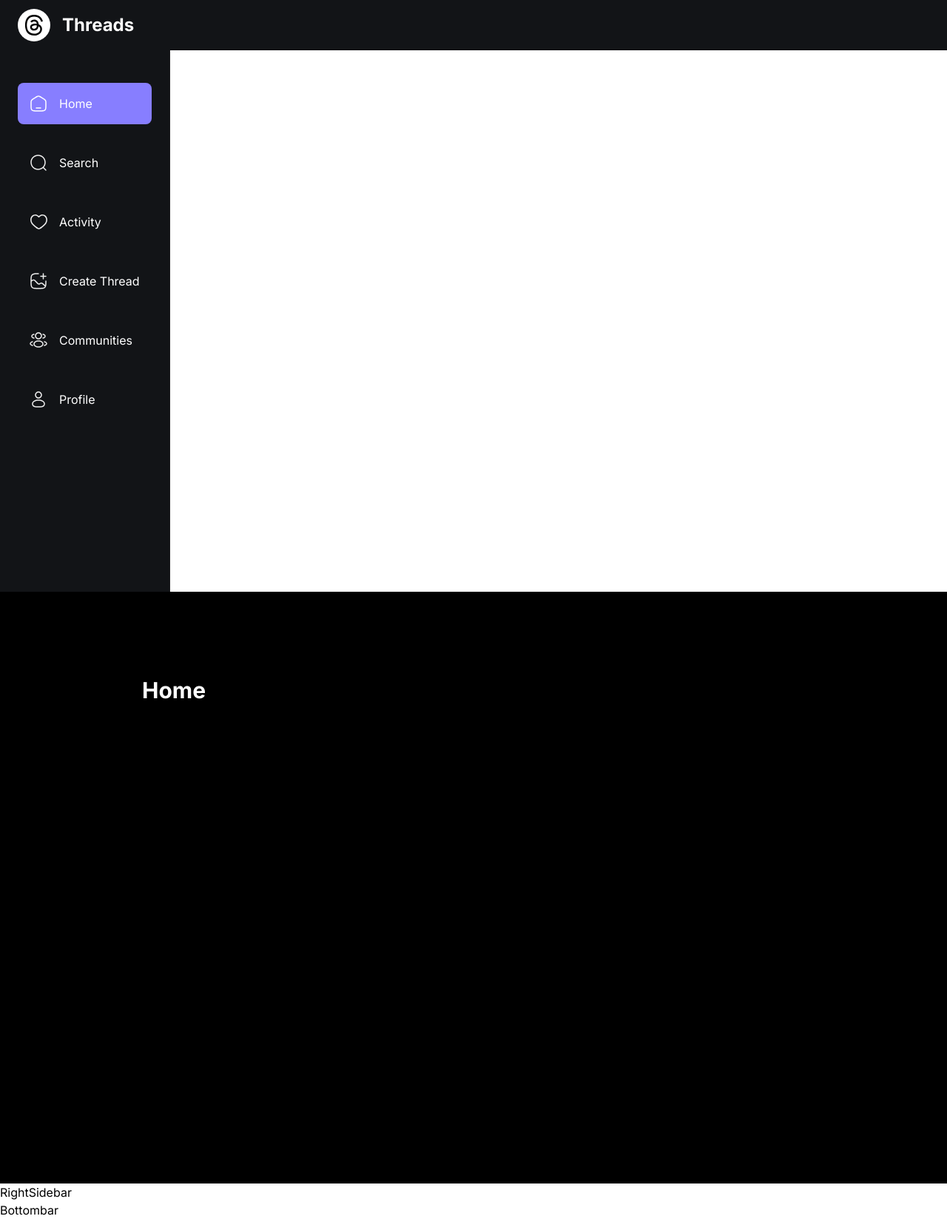
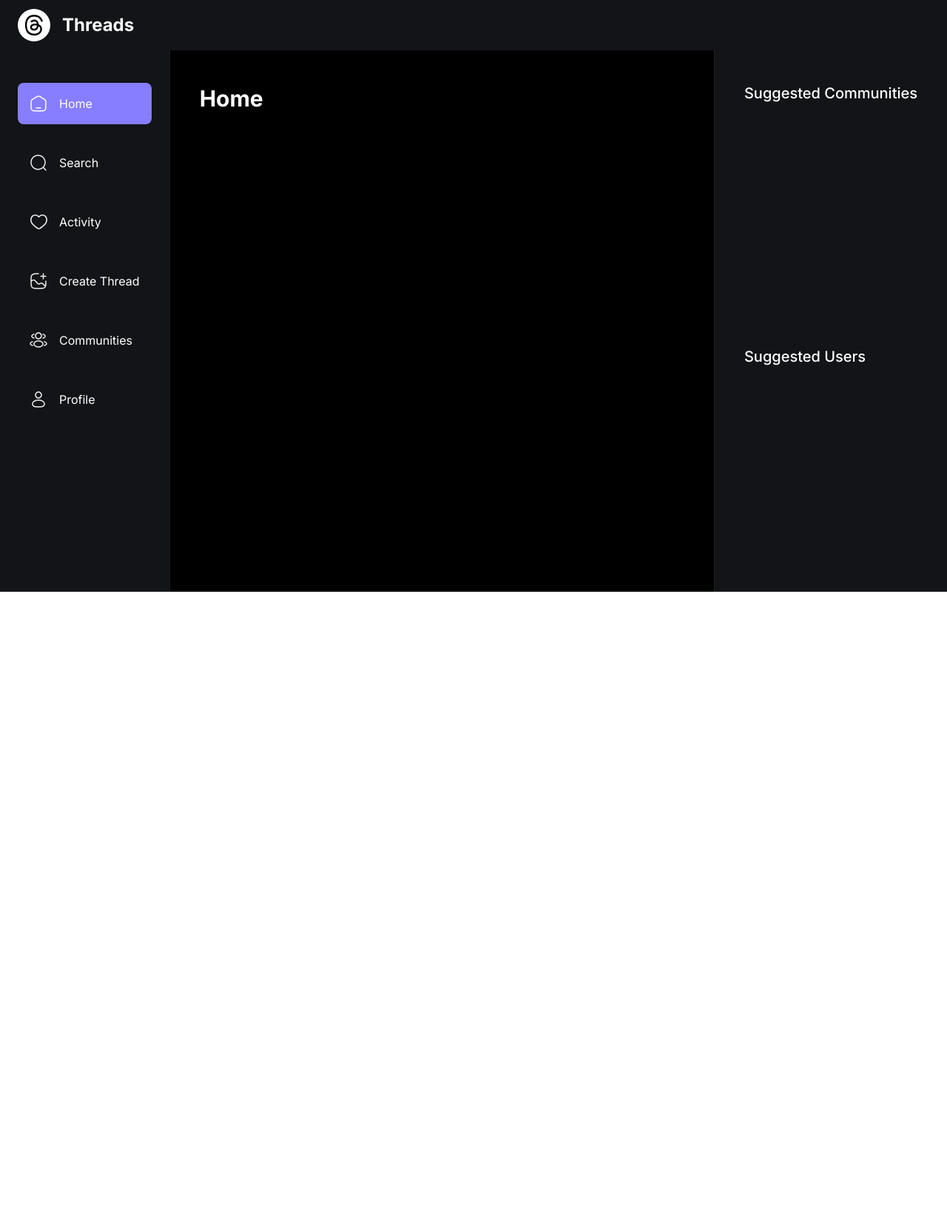
Before and after one commit to ad-bak/threads, a Next.js app: page / in a window 1280 px wide. Shown: the whole page at 74% size. After the commit the page ends 800 px from the top, so only its background shows below. Built offline with nearby package versions, Linux system fonts and the light colour scheme; no server answers.

Commit message:
clerk is f-n amazing

```diff
--- a/app/(auth)/onboarding/page.tsx
+++ b/app/(auth)/onboarding/page.tsx
@@ -5,3 +5,5 @@
     </main>
   );
 }
+
+export default Page;
--- a/app/(root)/layout.tsx
+++ b/app/(root)/layout.tsx
@@ -1,3 +1,4 @@
+import { shadesOfPurple } from "@clerk/themes";
 import "../globals.css";
 import { Inter } from "next/font/google";
 import { ClerkProvider } from "@clerk/nextjs";
@@ -24,7 +25,7 @@
       <html lang="en">
         <body className={inter.className}>
           <Topbar />
-          <main>
+          <main className="flex flex-row">
             <LeftSidebar />
             <section className="main-container">
               <div className="w-full max-w-4xl">{children}</div>
--- a/components/shared/Bottombar.tsx
+++ b/components/shared/Bottombar.tsx
@@ -1,5 +1,42 @@
+"use client";
+
+import { usePathname } from "next/navigation";
+
+import { sidebarLinks } from "@/constants";
+import Image from "next/image";
+import Link from "next/link";
+
 function Bottombar() {
-  return <h1>Bottombar</h1>;
+  const pathname = usePathname();
+  return (
+    <section className="bottombar">
+      <div className="bottombar_container">
+        {sidebarLinks.map((link) => {
+          const isActive =
+            (pathname.includes(link.route) && link.route.length > 1) ||
+            pathname === link.route;
+          return (
+            <Link
+              href={link.route}
+              key={link.label}
+              className={`bottombar_link ${isActive && "bg-primary-500"}`}
+            >
+              <Image
+                src={link.imgURL}
+                alt="link.label"
+                width={24}
+                height={24}
+                className="object-contain"
+              />
+              <p className="text-subtle-medium text-light-1 max-sm:hidden">
+                {link.label.split(/\s+/)[0]}
+              </p>
+            </Link>
+          );
+        })}
+      </div>
+    </section>
+  );
 }
 
 export default Bottombar;
--- a/components/shared/RightSideBar.tsx
+++ b/components/shared/RightSideBar.tsx
@@ -1,5 +1,16 @@
 function RightSidebar() {
-  return <h1>RightSidebar</h1>;
+  return (
+    <section className="custom-scrollbar rightsidebar">
+      <div className="flex flex-1 flex-col justify-start">
+        <h3 className="text-heading4-medium text-light-1">
+          Suggested Communities
+        </h3>
+      </div>
+      <div className="flex flex-1 flex-col justify-start">
+        <h3 className="text-heading4-medium text-light-1">Suggested Users</h3>
+      </div>
+    </section>
+  );
 }
 
 export default RightSidebar;
--- a/components/shared/Topbar.tsx
+++ b/components/shared/Topbar.tsx
@@ -1,9 +1,9 @@
 import { OrganizationSwitcher, SignOutButton, SignedIn } from "@clerk/nextjs";
+import { dark } from "@clerk/themes";
 import Image from "next/image";
 import Link from "next/link";
 
 function Topbar() {
-  const isUserLogedIn = true;
   return (
     <nav className="topbar">
       <Link href="/" className="flex items-center gap-4">
@@ -29,6 +29,7 @@
         </div>
         <OrganizationSwitcher
           appearance={{
+            baseTheme: dark,
             elements: {
               organizationSwitcherTrigger: "py-2 px-4",
             },
--- a/package.json
+++ b/package.json
@@ -10,6 +10,7 @@
   },
   "dependencies": {
     "@clerk/nextjs": "^4.23.2",
+    "@clerk/themes": "^1.7.5",
     "@types/node": "20.4.10",
     "@types/react": "18.2.20",
     "@types/react-dom": "18.2.7",
```
Also changed, not shown: 1 other file (tests, documents, lock files or other folders).
